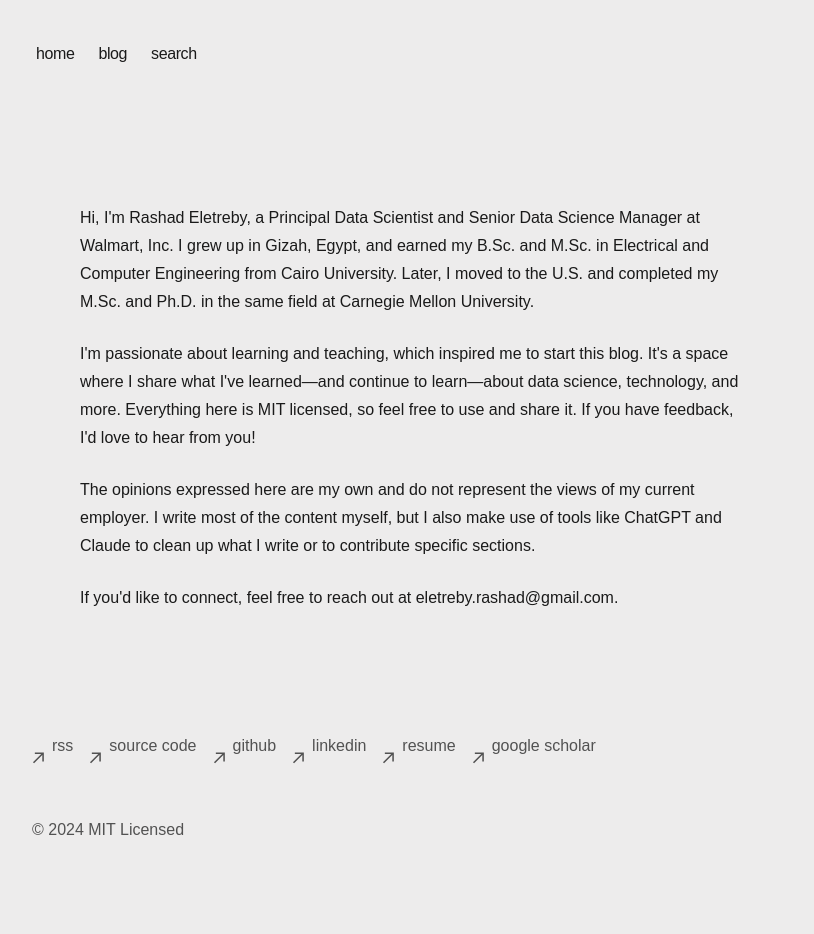
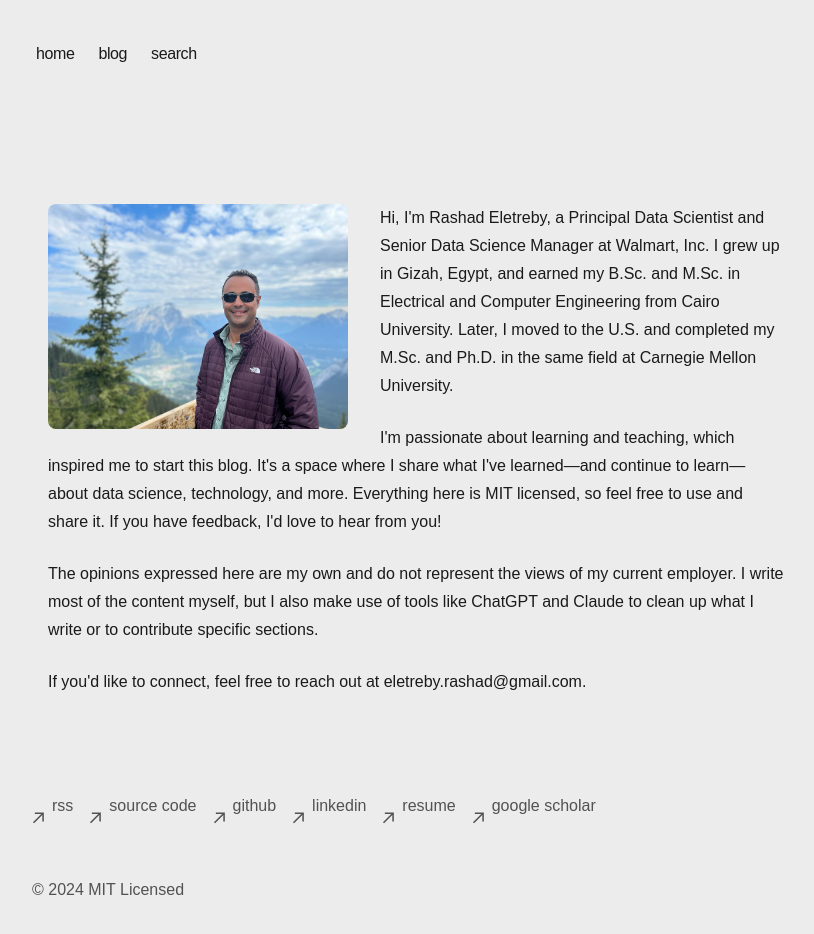
Before and after one commit to reletreby/blog, a Next.js app: page / in a window 1280 px wide. Shown: the top 934 px of the page, without its empty margins (224-1038 px from the left). Built offline with nearby package versions, Linux system fonts and the light colour scheme.

Commit message:
adding pic

```diff
--- a/app/page.tsx
+++ b/app/page.tsx
@@ -1,11 +1,20 @@
-import { BlogPosts } from 'app/components/posts';
+import Image from 'next/image';
 
 export default function Page() {
   return (
     <section className="max-w-4xl mx-auto px-4">
-      <section>
-        <div className="mb-8 flex flex-col md:flex-row md:items-center gap-6">
-          <div className="text-center md:text-left md:max-w-2xl space-y-4">
+      <section className="relative">
+        <div className="md:float-left md:pr-8 md:pb-4 mb-4 md:mb-0">
+          <Image
+            src="/profile.jpg"
+            alt="Rashad Eletreby"
+            width={300}
+            height={300}
+            className="rounded-lg mx-auto md:mx-0"
+            priority
+          />
+        </div>
+        <div className="space-y-4 clear-none">
           <p>
             {`Hi, I'm Rashad Eletreby, a Principal Data Scientist and Senior Data Science Manager at Walmart, Inc. I grew up in Gizah, Egypt, and earned my B.Sc. and M.Sc. in Electrical and Computer Engineering from Cairo University. Later, I moved to the U.S. and completed my M.Sc. and Ph.D. in the same field at Carnegie Mellon University.`}
           </p>
@@ -19,7 +28,6 @@ export default function Page() {
             {`If you'd like to connect, feel free to reach out at eletreby.rashad@gmail.com.`}
           </p>
         </div>
-        </div>
       </section>
     </section>
   );
```
Also changed, not shown: public/profile.jpg (added). Lines whose indentation alone changed are shown as unchanged.
